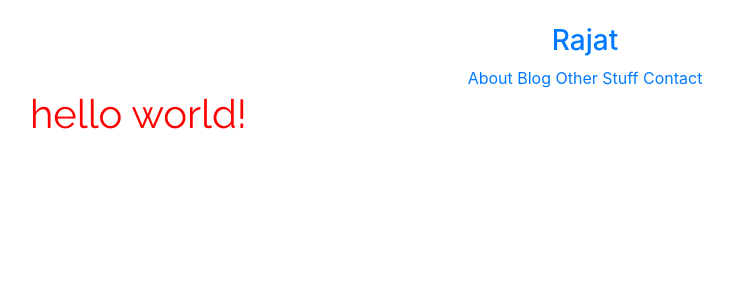
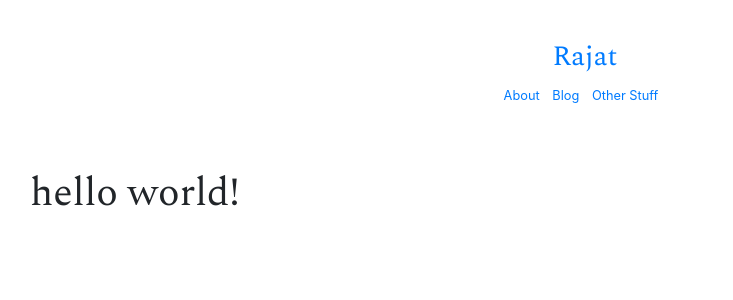
Before and after one commit to RajatRasal/rajatrasal.github.io, a Jekyll site: the page built from index.html, in a window 1280 px wide. Shown: the top 300 px of the page, without its empty margins (55-788 px from the left). Built offline with Jekyll 4.4.1, drawn with Linux system fonts in a browser that asks for light colours.

Commit message:
Added fonts nicely

```diff
--- a/_data/navigation.yml
+++ b/_data/navigation.yml
@@ -4,5 +4,3 @@
   link: /blog.html
 - name: Other Stuff
   link: /stuff.html
-- name: Contact
-  link: /contact.html
--- a/_includes/navigation.html
+++ b/_includes/navigation.html
@@ -1,7 +1,8 @@
 <nav>
   {% for item in site.data.navigation %}
-  <a href="{{ item.link }}" {% if page.url == item.link %}class="current"{% endif %}>
-    {{ item.name }}
-  </a>
+  <small>
+    <a href="{{ item.link }}" {% if page.url == item.link %}class="current"{% endif %}>{{ item.name }}</a>
+  </small>
+  &nbsp;
   {% endfor %}
 </nav>
--- a/_sass/main.scss
+++ b/_sass/main.scss
@@ -1,3 +1,8 @@
+$primary-color: #303030;
+$secondary-color: #9a9a9a;
+$header-font-stack: 'Spectral', serif;
+$body-font-stack: 'Raleway', sans-serif;
+
 * {
   -webkit-box-sizing: border-box;
   -moz-box-sizing: border-box;
@@ -7,6 +12,7 @@
 html, body {
   margin: 0;
   padding: 12px;
+  color: $primary-color;
 }
 
 @media (max-width: 1024px) {
@@ -25,17 +31,27 @@ html, body {
   padding-right: 15px;
 }
 
-header .masthead {
+header.masthead {
   padding-top: 1rem;
   padding-bottom: 1rem;
   margin-bottom: 3rem;
 }
 
 .title {
-  font-family: 'Raleway', sans-serif;
-  color: red;
+}
+
+a {
+  color: inherit;
+}
+
+h1, h2, h3, h4, h5, h6 {
+  font-family: $header-font-stack;
 }
 
 .current {
-  color: yellow;
 }
+
+.masthead-title small {
+  font-weight: 400;
+  opacity: .5;
+}
```
